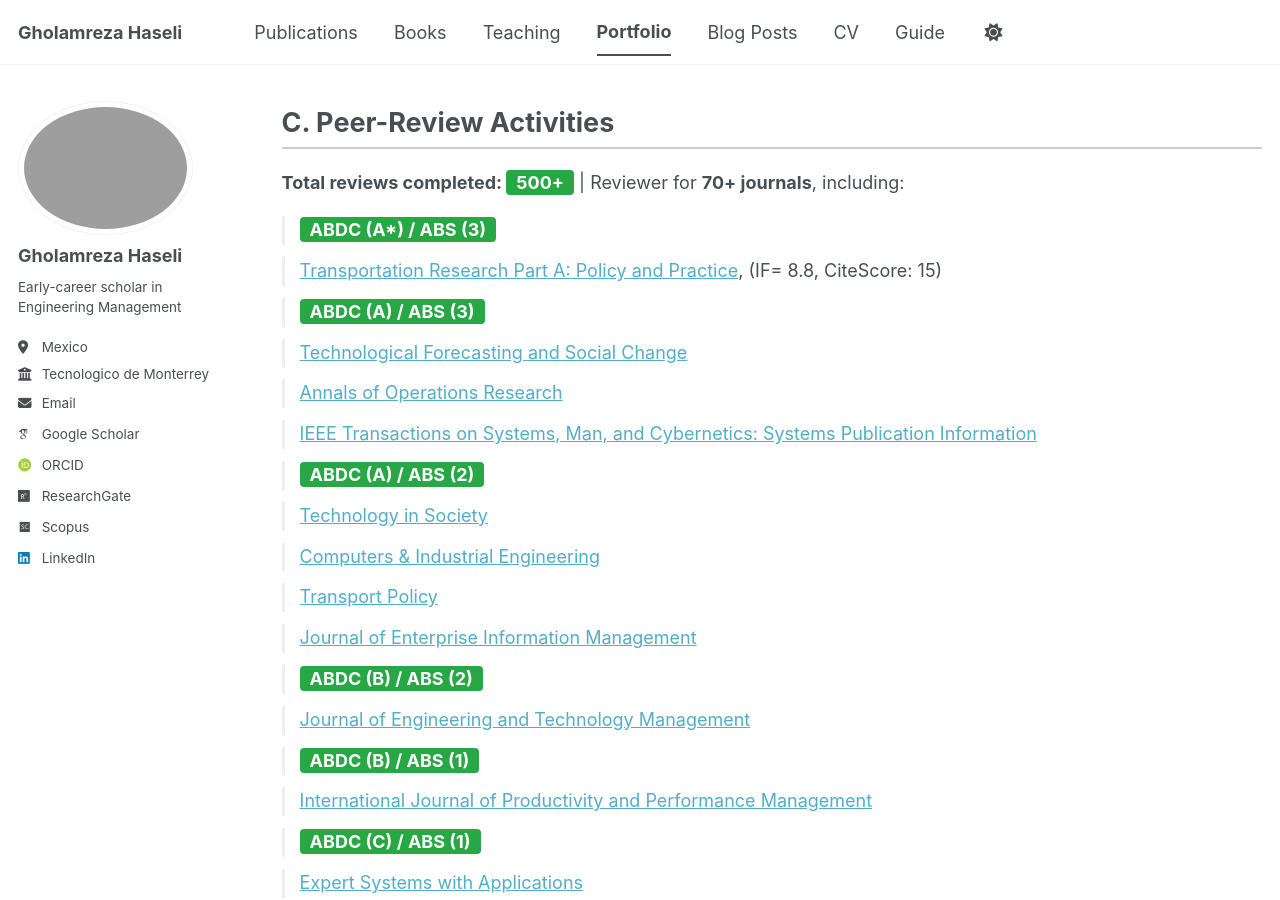
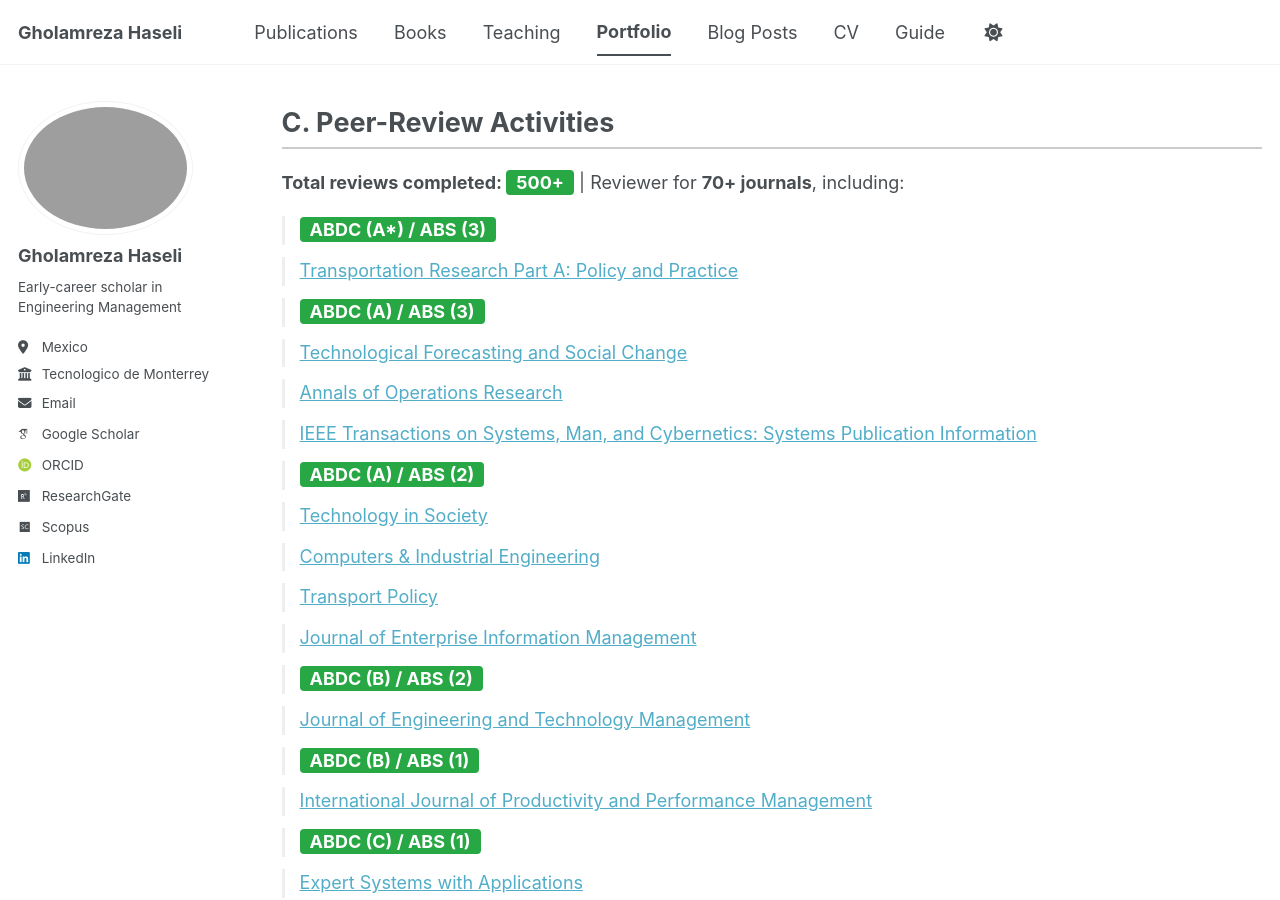
Before and after one commit to Gholamreza-Haseli/Gholamreza-Haseli.github.io, a Jekyll site: the page built from _pages/portfolio.html, in a window 1280 px wide and 900 px high, scrolled down 693 px. Built offline with Jekyll 4.4.1, drawn with Linux system fonts in a browser that asks for light colours; some web fonts are replaced; a script bundle is joined from its source files by our own code; library files that are not in the unit come from our copies.

Commit message:
Update portfolio.html

```diff
--- a/_pages/portfolio.html
+++ b/_pages/portfolio.html
@@ -87,7 +87,7 @@
 
   <ul class="activity-list">
     <li><span class="badge-green">ABDC (A*) / ABS (3)</span></li>
-    <li><a href="https://www.sciencedirect.com/journal/transportation-research-part-a-policy-and-practice" target="_blank">Transportation Research Part A: Policy and Practice</a>, (IF= 8.8, CiteScore: 15)</li>
+    <li><a href="https://www.sciencedirect.com/journal/transportation-research-part-a-policy-and-practice" target="_blank">Transportation Research Part A: Policy and Practice</a></li>
     <li><span class="badge-green">ABDC (A) / ABS (3)</span></li>
         <li><a href="https://www.sciencedirect.com/journal/technological-forecasting-and-social-change" target="_blank">Technological Forecasting and Social Change</a></li>
         <li><a href="https://link.springer.com/journal/10479" target="_blank">Annals of Operations Research</a></li>
```
